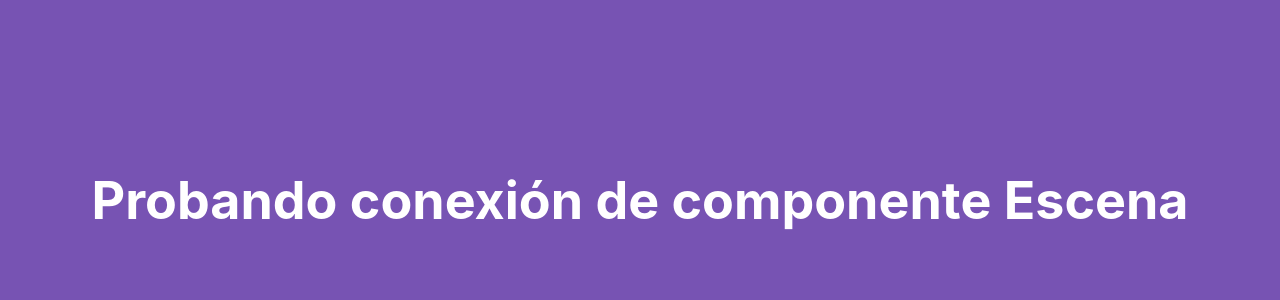
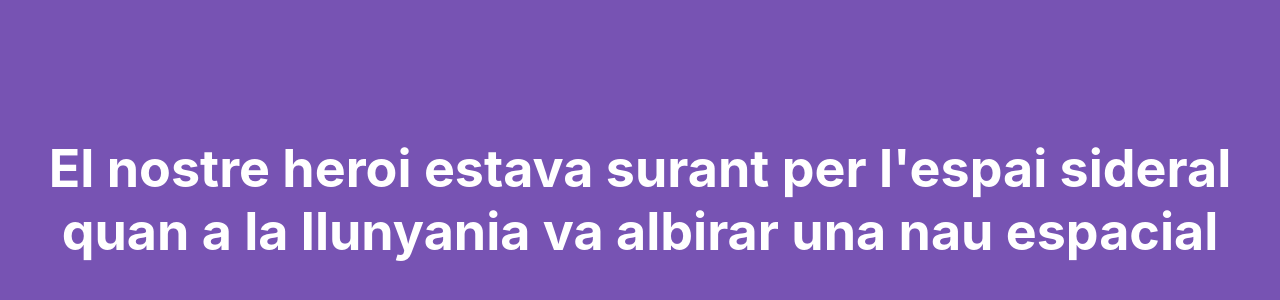
Before and after one commit to patriciobevaqua/ita-s6-n1-react, a React (Create React App) app: page / in a window 1280 px wide. Shown: the part 200-500 px from the top of the page. Built offline with nearby package versions, Linux system fonts and the light colour scheme.

Commit message:
Subo Ejercicio 1

```diff
--- a/src/App.js
+++ b/src/App.js
@@ -1,6 +1,5 @@
-import foto from './Foto_Perfil.png';
 import './App.css';
-import Escena from './components/escena/Escena'
+import Escena from './components/escena/Escena';
 
 function App() {
   return (
--- a/src/components/escena/Escena.js
+++ b/src/components/escena/Escena.js
@@ -4,8 +4,8 @@ import React from "react";
 export default function Escena() {
 
     return (
-        <h1>Probando conexión de componente Escena</h1>
 
+        <h1>El nostre heroi estava surant per l'espai sideral quan a la llunyania va albirar una nau espacial</h1>
 
     )
 
```
